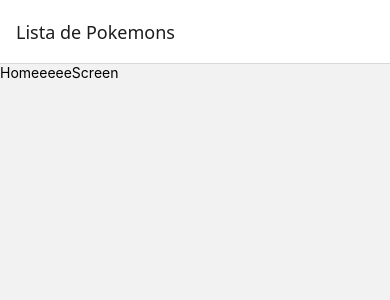
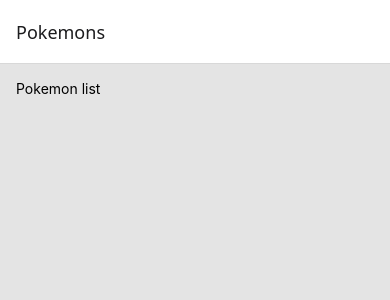
Before and after one commit to nikol1704/07-proyectoFinal, a React Native app: screen / in a window 390 px wide. Shown: the top 300 px of the page. Built offline with nearby package versions, Linux system fonts and the light colour scheme.

Commit message:
configuracion estilos

```diff
--- a/src/ui/navigation/StackNavigator.tsx
+++ b/src/ui/navigation/StackNavigator.tsx
@@ -1,18 +1,16 @@
 import { createStackNavigator } from '@react-navigation/stack';
 import { HomeScreen } from '../screens/home/HomeScreen';
 import { DetailsScreen } from '../screens/details/DetailsScreen';
-import { useNavigation } from '@react-navigation/native';
-import { useEffect } from 'react';
 
 const Stack = createStackNavigator<StackNavigatorParams>();
 
 export type StackNavigatorParams = {
-    [Routes.Home]: undefined // es porque no hay params
+    [Routes.Home]: undefined
     [Routes.Details]: { id: number, name: string }
 }
 
 export enum Routes {
-    Home = "Lista de Pokemons",
+    Home = "Pokemons",
     Details = "Detalle",
 }
 
--- a/src/ui/screens/details/DetailsScreen.tsx
+++ b/src/ui/screens/details/DetailsScreen.tsx
@@ -1,8 +1,9 @@
 import { Text, View } from 'react-native'
+import { Styles } from '../../styles/styles'
 
 export const DetailsScreen = () => {
   return (
-    <View>
+    <View style= { Styles.container }>
         <Text>DetailsScreen</Text>
     </View>
   )
--- a/src/ui/screens/home/HomeScreen.tsx
+++ b/src/ui/screens/home/HomeScreen.tsx
@@ -1,9 +1,10 @@
 import { Text, View } from 'react-native'
+import { Styles } from '../../styles/styles'
 
 export const HomeScreen = () => {
   return (
-    <View>
-        <Text>HomeeeeeScreen</Text>
+    <View style= { Styles.container }>
+        <Text>Pokemon list</Text>
     </View>
   )
 }
--- /dev/null
+++ b/src/ui/styles/styles.ts
@@ -0,0 +1,22 @@
+import { StyleSheet } from "react-native";
+
+export const Colors = {
+    background: '#E4E4E4',
+};
+
+export const Constants = {
+    xSmall: 4,
+    small: 8,
+    medium: 12,
+    large: 16,
+    xLarge: 32
+};
+
+export const Styles = StyleSheet.create({
+
+    container: {
+        flex: 1,
+        padding: Constants.large,
+        backgroundColor: Colors.background,
+    }
+})
```
